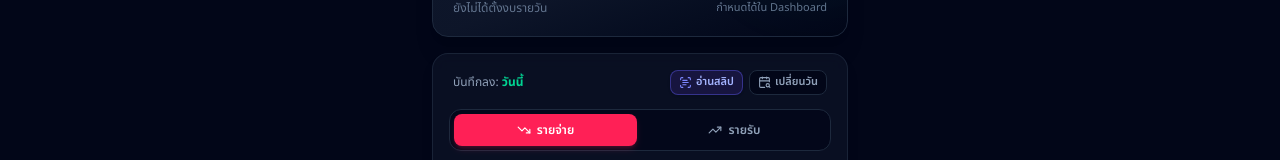
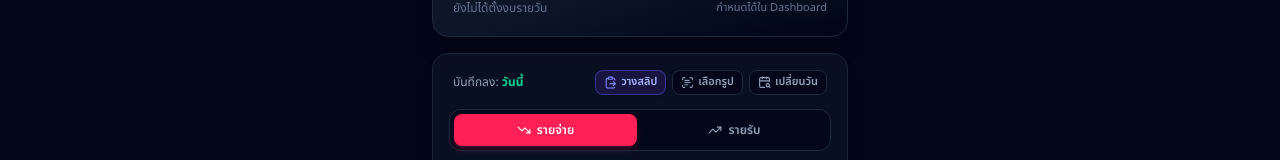
Before and after one commit to chairat25/expense-tracking, a Next.js app: page / in a window 1280 px wide. Shown: the part 238-398 px from the top of the page. Built offline with nearby package versions, Linux system fonts and the light colour scheme; no server answers; the database is empty.

Commit message:
feat: add one-tap clipboard paste and auto-scan query parameter support for shortcuts automation

```diff
--- a/src/components/HomeView.tsx
+++ b/src/components/HomeView.tsx
@@ -25,6 +25,7 @@ import {
   CalendarSearch,
   ScanText,
   FileImage,
+  ClipboardPaste,
 } from "lucide-react";
 import {
   todayKey,
@@ -266,7 +267,7 @@ export default function HomeView() {
   }
 
   // Handle Receipt Upload & OCR
-  async function handleReceiptFile(file: File) {
+  const handleReceiptFile = useCallback(async (file: File) => {
     if (!file) return;
     setScanningReceipt(true);
     setErrorMsg(null);
@@ -309,7 +310,61 @@ export default function HomeView() {
       setScanProgress(null);
       if (fileInputRef.current) fileInputRef.current.value = "";
     }
-  }
+  }, []);
+
+  // Handle Paste from Clipboard (For Automated iOS Shortcut / 1-tap paste)
+  const handlePasteFromClipboard = useCallback(async () => {
+    if (typeof navigator === "undefined" || !navigator.clipboard?.read) {
+      fileInputRef.current?.click();
+      return;
+    }
+    try {
+      const items = await navigator.clipboard.read();
+      for (const item of items) {
+        const imgType = item.types.find((t) => t.startsWith("image/"));
+        if (imgType) {
+          const blob = await item.getType(imgType);
+          const file = new File([blob], "clipboard-slip.png", { type: imgType });
+          void handleReceiptFile(file);
+          return;
+        }
+      }
+      // If no image in clipboard, gracefully fallback to file picker
+      fileInputRef.current?.click();
+    } catch {
+      fileInputRef.current?.click();
+    }
+  }, [handleReceiptFile]);
+
+  // Global window paste listener (Support Command+V or long-press paste on mobile)
+  useEffect(() => {
+    function onWindowPaste(e: ClipboardEvent) {
+      const items = e.clipboardData?.items;
+      if (!items) return;
+      for (const item of items) {
+        if (item.type.startsWith("image/")) {
+          const file = item.getAsFile();
+          if (file) {
+            e.preventDefault();
+            void handleReceiptFile(file);
+            break;
+          }
+        }
+      }
+    }
+    window.addEventListener("paste", onWindowPaste);
+    return () => window.removeEventListener("paste", onWindowPaste);
+  }, [handleReceiptFile]);
+
+  // Detect URL parameter for Automation: e.g. ?paste=1 or ?auto=1
+  useEffect(() => {
+    if (typeof window !== "undefined") {
+      const params = new URLSearchParams(window.location.search);
+      if (params.get("paste") === "1" || params.get("auto") === "1") {
+        void handlePasteFromClipboard();
+      }
+    }
+  }, [handlePasteFromClipboard]);
 
   // Handle Delete
   async function handleDelete(id: number, txAmount: number, txType: "income" | "expense") {
@@ -574,13 +629,24 @@ export default function HomeView() {
 
                 <button
                   type="button"
+                  onClick={handlePasteFromClipboard}
+                  disabled={scanningReceipt || submitting}
+                  className="inline-flex items-center gap-1 rounded-lg border border-indigo-500/40 bg-indigo-950/70 px-2 py-1 text-[11px] font-semibold text-indigo-300 hover:border-indigo-400 hover:bg-indigo-900/60 transition-all active:scale-95 disabled:opacity-50 shadow-sm"
+                  title="วางสลิปจากคลิปบอร์ดทันที (สำหรับระบบ Automate)"
+                >
+                  <ClipboardPaste size={13} className="text-indigo-400" />
+                  <span>วางสลิป</span>
+                </button>
+
+                <button
+                  type="button"
                   onClick={() => fileInputRef.current?.click()}
                   disabled={scanningReceipt || submitting}
-                  className="inline-flex items-center gap-1 rounded-lg border border-indigo-500/40 bg-indigo-950/70 px-2 py-1 text-[11px] font-semibold text-indigo-300 hover:border-indigo-400 hover:bg-indigo-900/60 transition-all active:scale-95 disabled:opacity-50 shadow-sm"
-                  title="อ่านยอดเงินจากรูปสลิปในเครื่อง"
+                  className="inline-flex items-center gap-1 rounded-lg border border-slate-800 bg-slate-950 px-2 py-1 text-[11px] font-semibold text-slate-400 hover:text-slate-200 hover:border-slate-700 transition-colors active:scale-95 disabled:opacity-50"
+                  title="เลือกรูปสลิปจากอัลบั้ม"
                 >
-                  <ScanText size={13} className="text-indigo-400" />
-                  <span>อ่านสลิป</span>
+                  <ScanText size={13} className="text-slate-400" />
+                  <span>เลือกรูป</span>
                 </button>
 
                 <button
```
